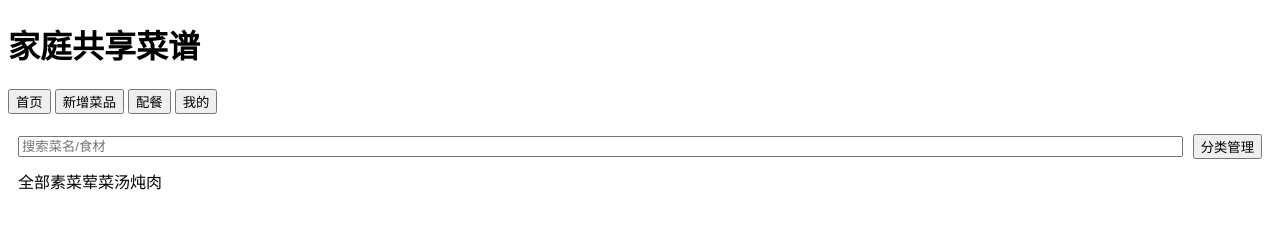
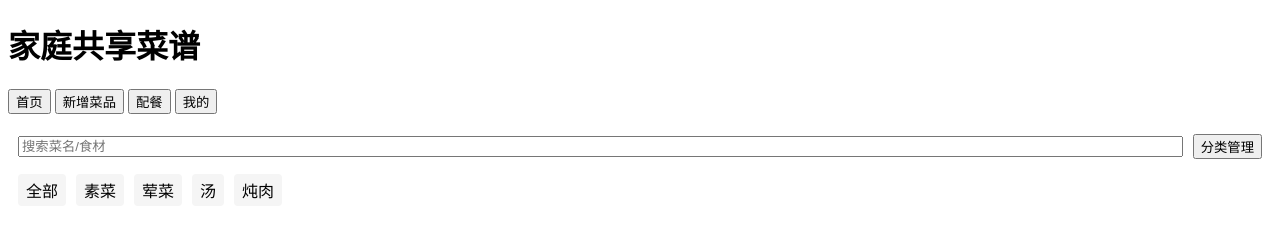
Before and after one commit to chisha202605/chisha202605.github.io, a plain HTML site: page index.html in a window 1280 px wide. Drawn offline with Linux system fonts and the light colour scheme.

Commit message:
Update index.html

```diff
--- a/index.html
+++ b/index.html
@@ -16,6 +16,19 @@
     .hidden { display: none; }
     .dish-item { display: flex; justify-content: space-between; align-items: center; padding: 8px 0; border-bottom: 1px solid #eee; }
     .detail-block { margin-bottom: 20px; }
+
+    /* 让分类不紧凑，拉开间距 */
+    .category-nav span {
+      display: inline-block;
+      margin: 5px 10px 5px 0;
+      padding: 4px 8px;
+      background: #f5f5f5;
+      border-radius: 4px;
+      cursor: pointer;
+    }
+    .category-nav span:hover {
+      background: #e5e5e5;
+    }
   </style>
 </head>
 <body>
@@ -33,7 +46,7 @@
     <!-- 首页 -->
     <div id="page-home" class="page">
       <div class="filter-section">
-        <input id="searchKeyword" placeholder="搜索菜名/食材" oninput="renderDish()"/>
+        <input id="searchKeyword" placeholder="搜索菜名/食材" />
         <button onclick="showPage('categoryManage')">分类管理</button>
       </div>
       <div class="category-nav" id="categoryNav"></div>
```
